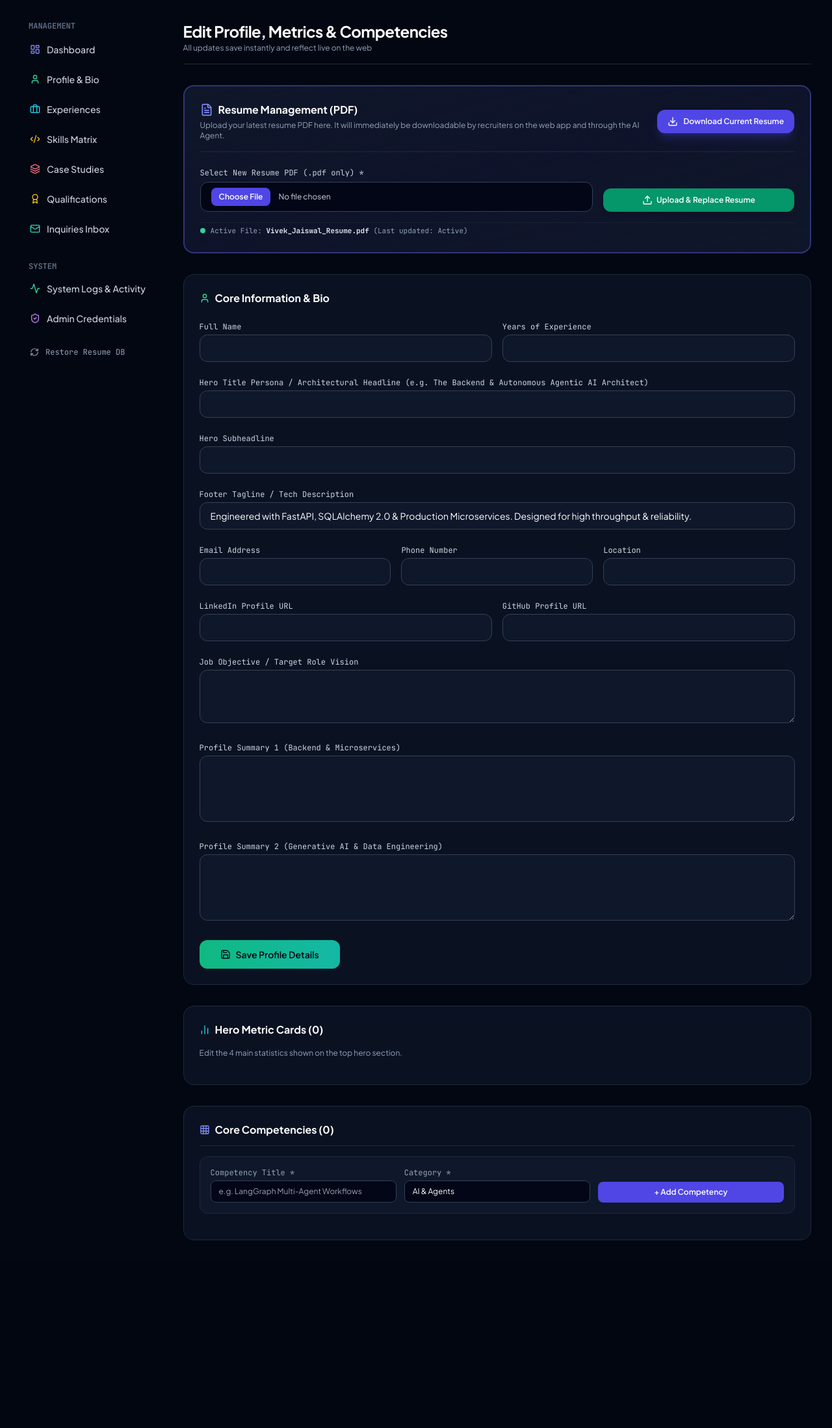
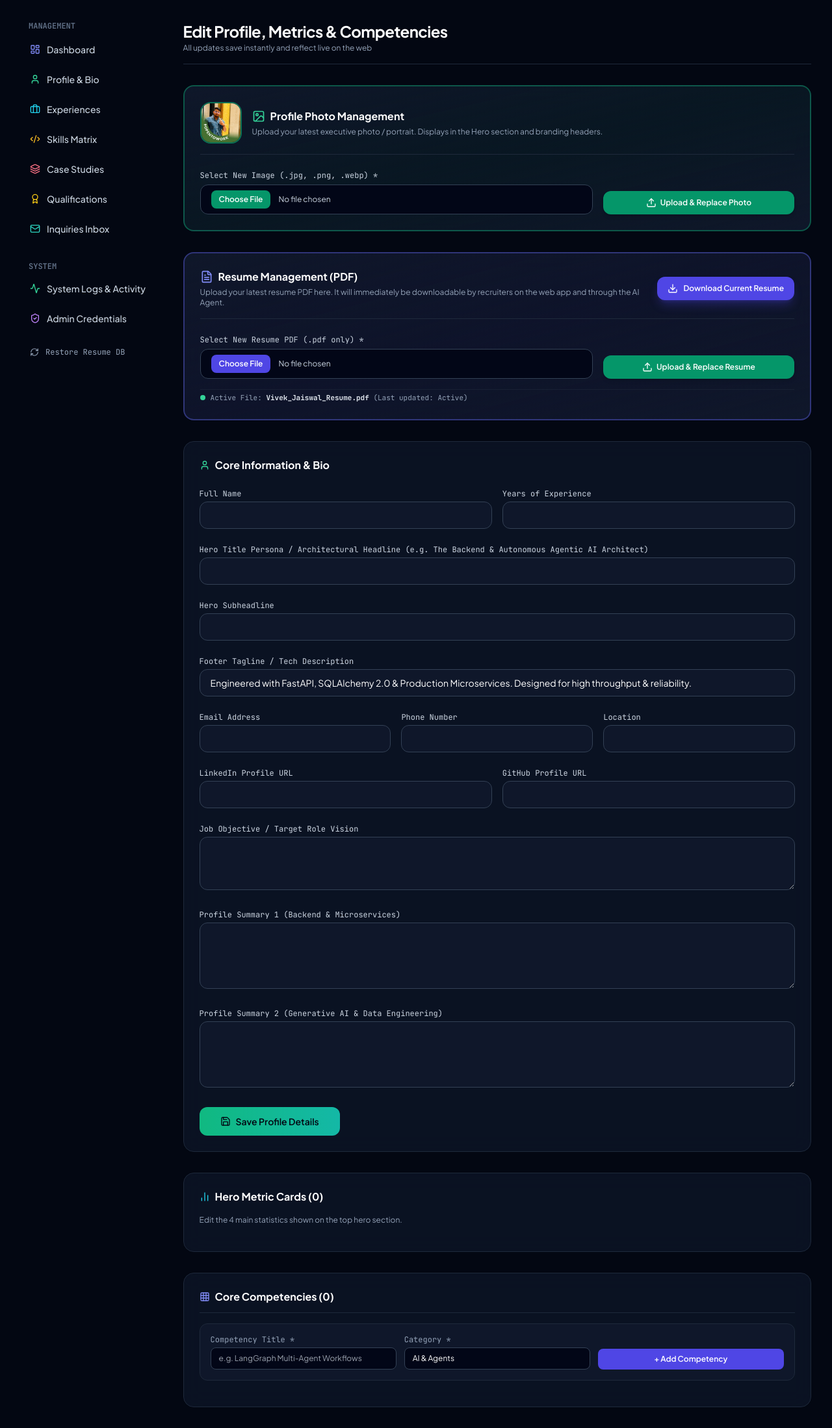
Before and after one commit to vivekjais16/profile_project, a FastAPI app: template app/templates/admin/profile.html in a window 1280 px wide. Shown: the part 65-2263 px from the top of the page at 65% size. Before the commit the page ends 1974 px from the top, so only its background shows below. Run offline with FastAPI, Linux system fonts and the light colour scheme; the template is opened without the code that fills it, so the values that code supplies are empty; some libraries are stand-ins or nearby versions.

Commit message:
feat(profile): integrate executive portrait photo, dynamic photo upload in admin panel, and 24/7 Render keep-alive pinger

```diff
--- a/app/models/profile.py
+++ b/app/models/profile.py
@@ -27,6 +27,7 @@ class Profile(Base):
     years_of_experience = Column(Float, default=4.5)
     is_available = Column(Boolean, default=True)
     status_text = Column(String(150), default="Available for Senior / Lead Roles")
+    avatar_url = Column(String(255), default="/static/img/vivek_profile.jpg")
     resume_filename = Column(String(255), default="Vivek_Jaiswal_Resume.pdf")
     resume_updated_at = Column(String(50), default="Recently Uploaded")
     footer_tagline = Column(String(255), default="Engineered with FastAPI, SQLAlchemy 2.0 & Production Microservices. Designed for high throughput & reliability.")
--- a/app/schemas/profile.py
+++ b/app/schemas/profile.py
@@ -24,6 +24,7 @@ class ProfileRead(BaseModel):
     years_of_experience: float
     is_available: bool
     status_text: str
+    avatar_url: Optional[str] = "/static/img/vivek_profile.jpg"
     resume_filename: Optional[str] = "Vivek_Jaiswal_Resume.pdf"
     resume_updated_at: Optional[str] = "Recently Uploaded"
     footer_tagline: Optional[str] = "Engineered with FastAPI, SQLAlchemy 2.0 & Production Microservices. Designed for high throughput & reliability."
--- a/app/services/seeder_service.py
+++ b/app/services/seeder_service.py
@@ -38,6 +38,7 @@ def seed_portfolio_data(db: Session, force: bool = False) -> None:
         full_name="VIVEK JAISWAL",
         headline="The Backend & Autonomous Agentic AI Architect",
         sub_headline="Architecting resilient microservices, autonomous LLM agents (LangGraph), and high-throughput data platforms",
+        avatar_url="/static/img/vivek_profile.jpg",
         email="vivekjais16@gmail.com",
         phone="+91 8920171244",
         location="Varanasi – 221001, Uttar Pradesh, India",
--- a/app/templates/admin/profile.html
+++ b/app/templates/admin/profile.html
@@ -25,6 +25,42 @@
         <span>{{ resume_err }}</span>
     </div>
     {% endif %}
+
+    {% if photo_err %}
+    <div class="p-4 rounded-xl bg-rose-950/80 border border-rose-500/40 text-rose-300 text-xs flex items-center gap-2">
+        <i data-lucide="alert-triangle" class="w-4 h-4 shrink-0"></i>
+        <span>{{ photo_err }}</span>
+    </div>
+    {% endif %}
+
+    <!-- Profile Photo Upload & Preview Card -->
+    <div class="glass-panel rounded-2xl p-6 border-2 border-emerald-500/40 bg-gradient-to-br from-slate-900 via-emerald-950/20 to-slate-900 space-y-4">
+        <div class="flex flex-col sm:flex-row sm:items-center justify-between gap-4 border-b border-slate-800 pb-4">
+            <div class="flex items-center gap-4">
+                <div class="w-16 h-16 rounded-2xl overflow-hidden border-2 border-emerald-500/60 shrink-0 bg-slate-950">
+                    <img src="{{ profile.avatar_url or '/static/img/vivek_profile.jpg' }}" alt="Profile Photo" class="w-full h-full object-cover">
+                </div>
+                <div>
+                    <h2 class="font-bold text-base text-white flex items-center gap-2">
+                        <i data-lucide="image" class="w-5 h-5 text-emerald-400"></i> Profile Photo Management
+                    </h2>
+                    <p class="text-xs text-slate-400 mt-1">
+                        Upload your latest executive photo / portrait. Displays in the Hero section and branding headers.
+                    </p>
+                </div>
+            </div>
+        </div>
+
+        <form action="/admin/photo/upload" method="post" enctype="multipart/form-data" class="grid grid-cols-1 sm:grid-cols-3 gap-4 items-end pt-2">
+            <div class="sm:col-span-2">
+                <label class="block text-xs font-mono text-slate-300 mb-1.5">Select New Image (.jpg, .png, .webp) *</label>
+                <input type="file" name="photo_file" accept="image/png,image/jpeg,image/webp" required class="w-full px-4 py-2 rounded-xl bg-slate-950 border border-slate-700 text-xs text-slate-300 file:mr-3 file:py-1.5 file:px-3 file:rounded-lg file:border-0 file:text-xs file:font-semibold file:bg-emerald-600 file:text-white hover:file:bg-emerald-500 cursor-pointer">
+            </div>
+            <button type="submit" class="px-5 py-2.5 rounded-xl font-semibold text-xs bg-emerald-600 hover:bg-emerald-500 text-white transition flex items-center justify-center gap-1.5 shadow-md">
+                <i data-lucide="upload" class="w-4 h-4"></i> Upload & Replace Photo
+            </button>
+        </form>
+    </div>
 
     <!-- Resume PDF Upload & Download Card -->
     <div class="glass-panel rounded-2xl p-6 border-2 border-indigo-500/40 bg-gradient-to-br from-slate-900 via-indigo-950/20 to-slate-900 space-y-4">
--- a/app/templates/base.html
+++ b/app/templates/base.html
@@ -57,10 +57,14 @@
         <div class="max-w-7xl mx-auto px-4 sm:px-6 lg:px-8 h-20 flex items-center justify-between">
             <!-- Brand & Availability -->
             <a href="/" class="flex items-center space-x-3 group">
-                <div class="w-10 h-10 rounded-xl bg-gradient-to-tr from-indigo-600 via-indigo-500 to-emerald-400 p-[1.5px] transition-transform group-hover:scale-105">
+                <div class="w-10 h-10 rounded-xl bg-gradient-to-tr from-indigo-600 via-indigo-500 to-emerald-400 p-[1.5px] transition-transform group-hover:scale-105 overflow-hidden">
+                    {% if profile.avatar_url %}
+                    <img src="{{ profile.avatar_url }}" alt="{{ profile.full_name }}" class="w-full h-full object-cover rounded-[9px]">
+                    {% else %}
                     <div class="w-full h-full bg-dark-950 rounded-[10px] flex items-center justify-center font-bold text-lg font-mono text-emerald-400">
                         VJ
                     </div>
+                    {% endif %}
                 </div>
                 <div>
                     <div class="font-bold text-base sm:text-lg tracking-tight text-white flex items-center gap-2">
```
Also changed, not shown: app/admin/router.py (+59 -0 lines), app/templates/index.html (+26 -1 lines), tests/test_api.py (+16 -0 lines), .github/workflows/keepalive.yml (added), app/static/img/vivek_profile.jpg (added), data/portfolio.db.
